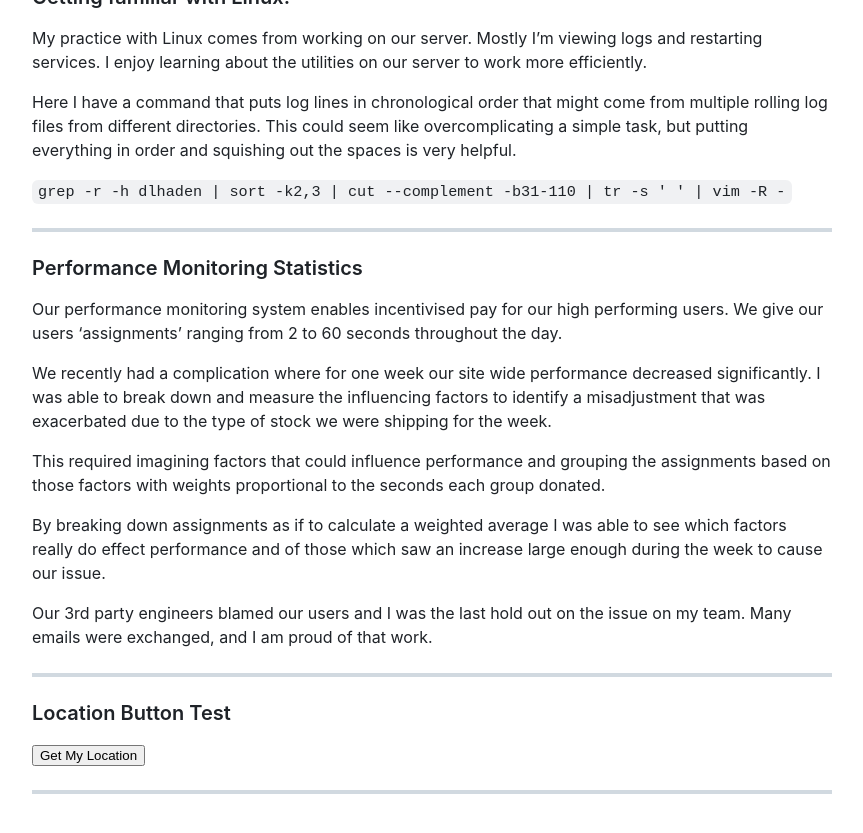
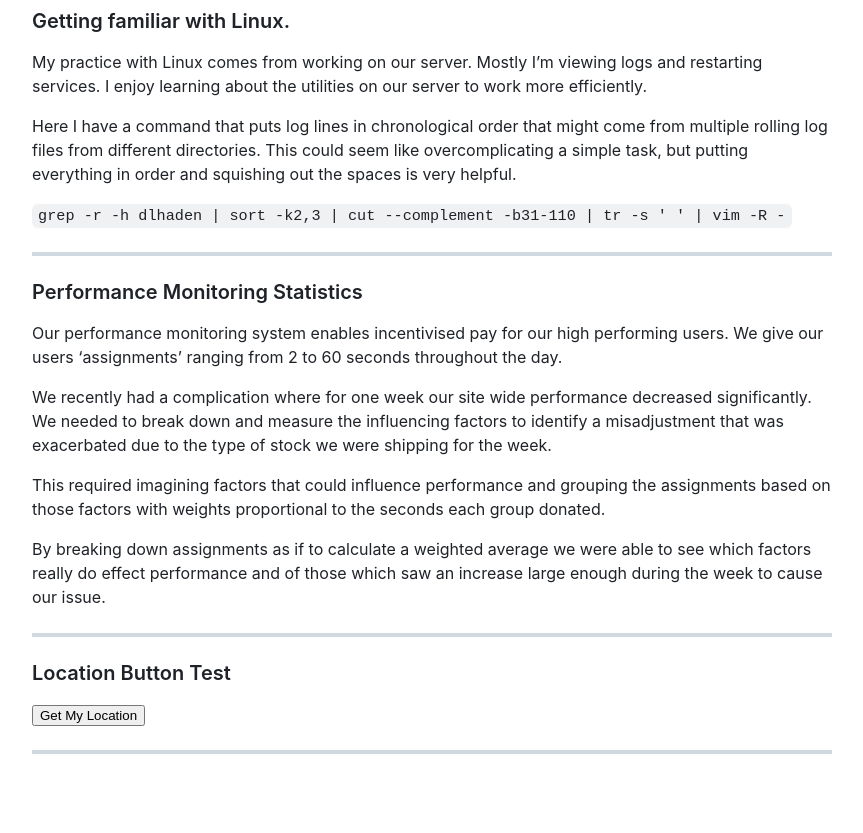
Before and after one commit to Max-Durbin/maxdurbin, a Jekyll site: the page built from index.md, in a window 1280 px wide and 900 px high, scrolled down 3648 px. Shown: the top 833 px of the window, without its empty margins (208-1071 px from the left). Built offline with Jekyll 4.4.1, drawn with Linux system fonts in a browser that asks for light colours; nearby versions of some CDN libraries; our own code applies the rules of GitHub Pages for plain Markdown files.

Commit message:
its broken

```diff
--- a/index.md
+++ b/index.md
@@ -1,4 +1,4 @@
----
+--
 layout: default
 ---
 
@@ -164,18 +164,15 @@ Our performance monitoring system enables incentivised pay for our high performi
 We give our users 'assignments' ranging from 2 to 60 seconds throughout the day.
 
 We recently had a complication where for one week our site wide performance decreased significantly.
-I was able to break down and measure the influencing factors to identify a misadjustment
+We needed to break down and measure the influencing factors to identify a misadjustment
 that was exacerbated due to the type of stock we were shipping for the week.
 
 This required imagining factors that could influence performance and grouping the assignments
 based on those factors with weights proportional to the seconds each group donated.
 
-By breaking down assignments as if to calculate a weighted average I was able to see which
+By breaking down assignments as if to calculate a weighted average we were able to see which
 factors really do effect performance and of those which saw an increase large enough during the week
 to cause our issue.
-
-Our 3rd party engineers blamed our users and I was the last hold out on the issue on my team.
-Many emails were exchanged, and I am proud of that work.
 
 ---
 
```
